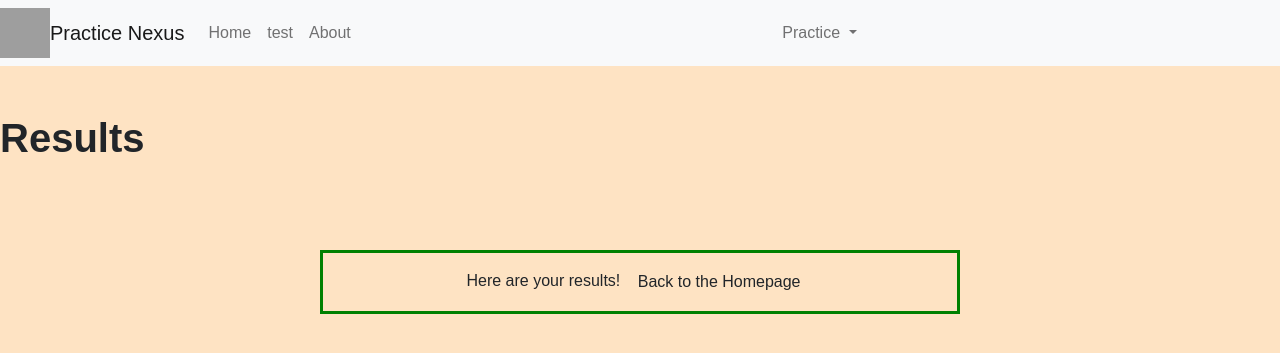
After one commit to Firestorm0986/PBLproject, a Flask app: template templates/end.html in a window 1280 px wide. The commit adds this page. Shown: the top 353 px of the page. Run offline with Flask 2, Linux system fonts and the light colour scheme; the template is opened without the code that fills it, so the values that code supplies are empty; grey boxes are pictures that could not be loaded.

Commit message:
redirect

```diff
--- /dev/null
+++ b/templates/end.html
@@ -0,0 +1,39 @@
+<!-- Extending the project layout, as this file will do minor customizations -->
+{% extends "layouts/base-copy.html" %}
+
+<!-- Setting up variables to customize "project" details to be specific to index page -->
+{% set project = "Portfolio" %}
+
+{% block body %}
+    <style>
+        html, body {
+            font-family: 'Roboto Flex', sans-serif;
+            margin: 0;
+            padding: 0;
+            overflow-x: hidden;
+            background-color: #fee3c3;
+            scroll-behavior: smooth;
+        }
+        .position-title-y {
+            padding-top: 3rem;
+            padding-bottom: 5rem;
+        }
+
+        .result {
+            margin: auto;
+            width: 50%;
+            border: 3px solid green;
+            padding: 10px;
+            text-align: center
+        }
+
+    </style>
+    <div class="position-title-y">
+        <h1 class="text-title"><strong>Results</strong></h1>
+    </div>
+    <div class="result">
+        Here are your results!
+
+        <a href={{ url_for('index') }} class="btn btn-home">Back to the Homepage</a>
+    </div>
+{% endblock %}
--- a/templates/layouts/base-copy.html
+++ b/templates/layouts/base-copy.html
@@ -8,9 +8,9 @@ This HTML is setup as as a Jinja2 layout, coders use layouts for:
 <html lang="en">
 
 {% set basename = "Practice Nexus" %}
-{% set github = "https://github.com/nighthawkcoders" %}
-{% set twitter = "https://twitter.com/NighthawkCoding" %}
-{% set youtube = "https://www.youtube.com/channel/UClIKOsDS5dsfzFA3zveDT3Q?view_as=subscriber" %}
+{% set github = "https://github.com/Firestorm0986/PBLproject" %}
+{% set twitter = "" %}
+{% set youtube = "" %}
 
 <head>
     <!-- Required meta tags -->
```
Also changed, not shown: templates/test.html (+19 -0 lines).
